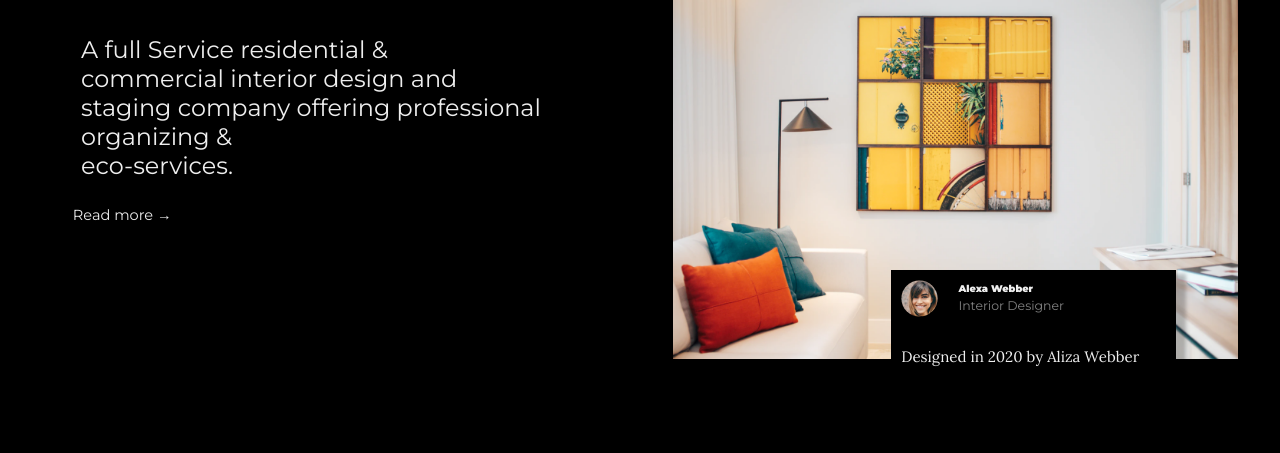
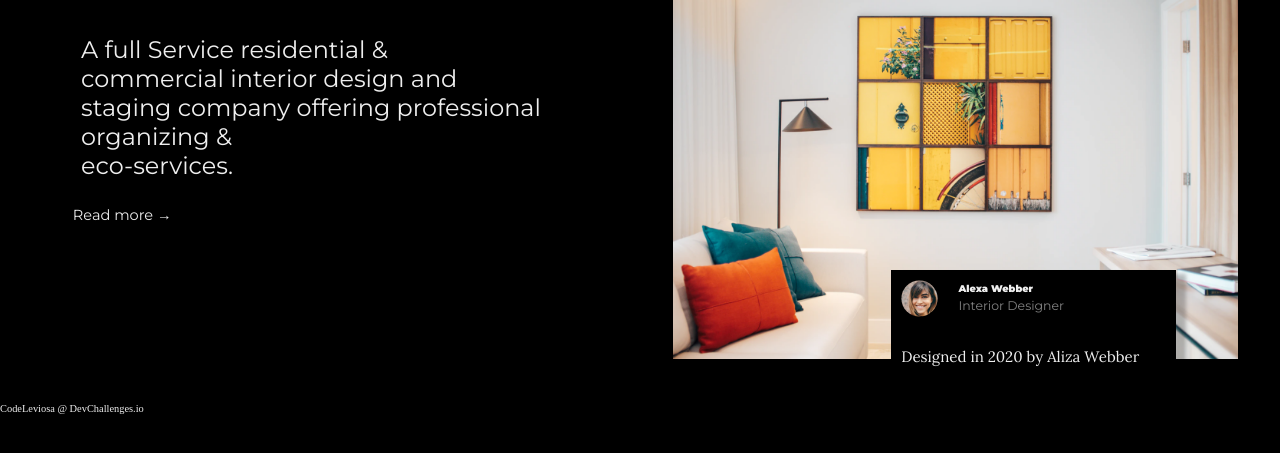
Before and after one commit to HelyeFab/InteriorConsultant, a plain HTML site: page index.html in a window 1280 px wide. Shown: the part 249-702 px from the top of the page. Drawn offline with nearby package versions, Linux system fonts and the light colour scheme.

Commit message:
Update index.html

```diff
--- a/index.html
+++ b/index.html
@@ -49,6 +49,9 @@
 
 
    </section>
+     <div class="copyright">
+        <p>CodeLeviosa @ DevChallenges.io</p>
+    </div>
 <script src="/script.js"></script>
 </body>
 
```
